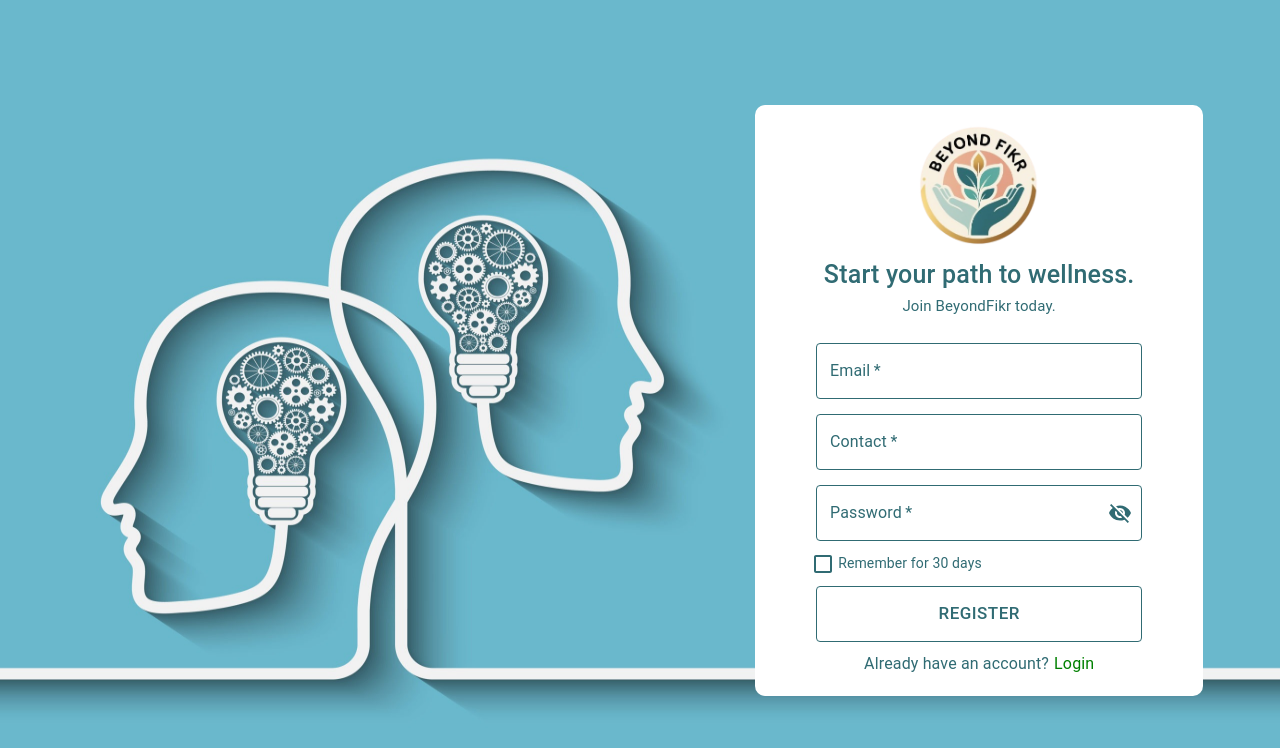
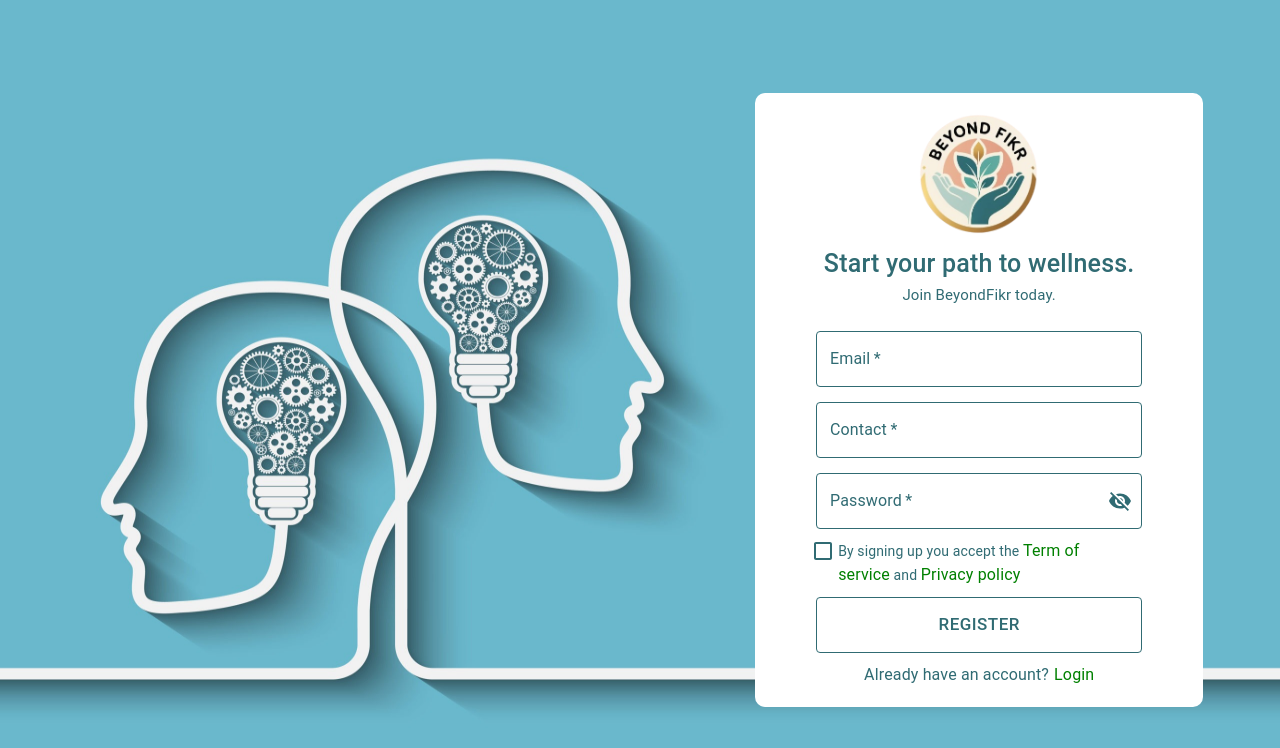
Before and after one commit to Razaumar3124/BeyondFikr, a React (Vite) app: page /sign in a window 1280 px wide. Shown: the top 748 px of the page. Built offline with nearby package versions, Linux system fonts and the light colour scheme; no server answers.

Commit message:
remember me btn removed from signup page

```diff
--- a/src/Pages/AboutPage/AboutSec3.jsx
+++ b/src/Pages/AboutPage/AboutSec3.jsx
@@ -60,7 +60,7 @@ const AboutSec3 = () => {
       marginTop: "50px"
     }}>
         <Box
-        sx={{width: {xs: "100%",md: "50%"},display: "flex",justifyContent: "right",alignItems: "center"}}
+        sx={{width: {xs: "100%",md: "50%"},display: "flex",justifyContent: {xs: "center",md: "right"},alignItems: "center"}}
         >
             <Box
             ref={ParaRef}
--- a/src/Pages/SignupPage.jsx
+++ b/src/Pages/SignupPage.jsx
@@ -97,8 +97,9 @@ const SignupPage = () => {
             <PwdInputF ref={leftRef} name="Password" mt="5px" />
 
             <Box
-            sx={{ width: {xs: "85%",md: "77%"}, }}>
+            sx={{ width: {xs: "85%",md: "77%"} }}>
                 <FormControlLabel
+                sx={{display: "flex",alignItems: "start"}}
                 control={
                   <Checkbox
                     sx={{
@@ -119,7 +120,7 @@ const SignupPage = () => {
                     variant="body1"
                     sx={{ color: `${theme.palette.custom.theme1}`, fontSize: {xs: "13px" ,md: "14px"}, ml: "3px", cursor: 'pointer' }}
                   >
-                    Remember for 30 days
+                    By signing up you accept the <Typography component="span" sx={{color: "green"}}>Term of service</Typography> and <Typography component="span" sx={{color: "green"}}>Privacy policy</Typography>
                   </Typography>
                 }
               />
```
